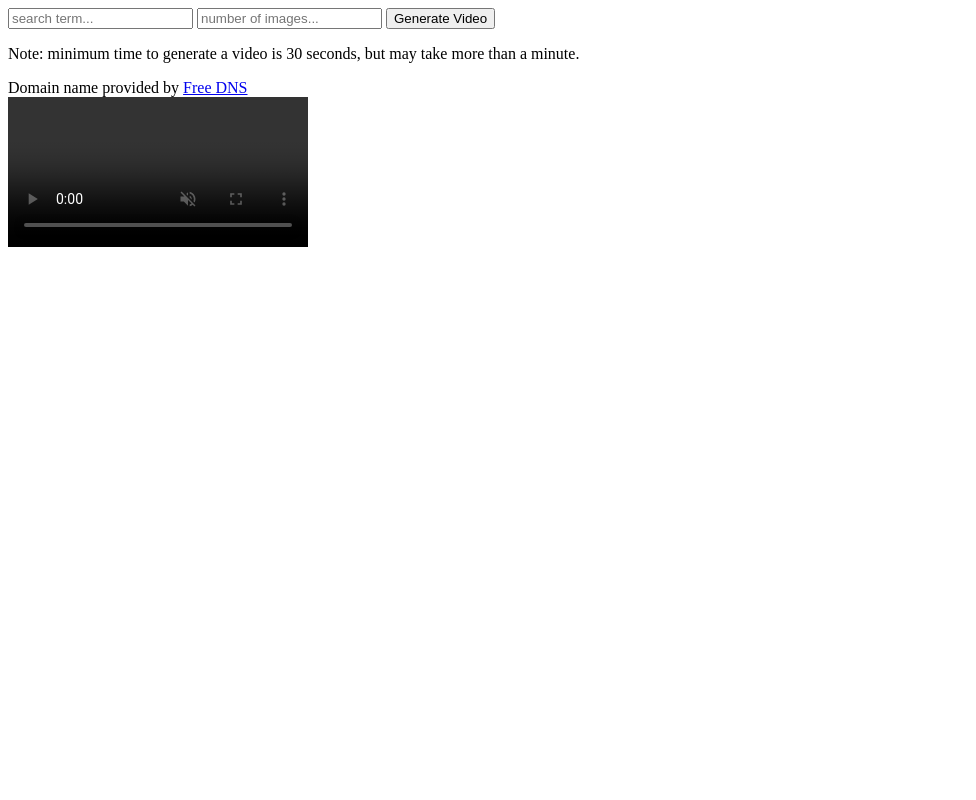
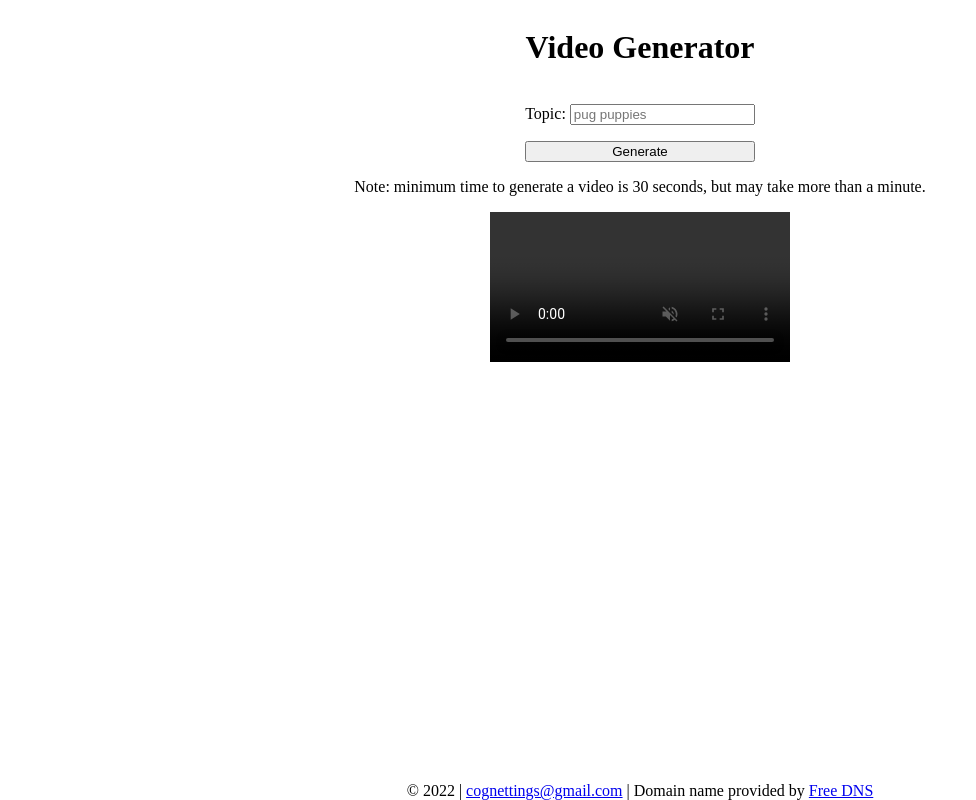
Before and after one commit to cognettings/video-generator, a website: page html/index.html in a window 1280 px wide. Shown: the whole page, without its empty margins (0-976 px from the left). Drawn offline with Linux system fonts and the light colour scheme.

Commit message:
update webpage and limit images to 60

```diff
--- a/html/index.html
+++ b/html/index.html
@@ -1,19 +1,62 @@
-<input id="searchTerm" type="text" placeholder="search term...">
-<input id="numberOfImages" type="text" placeholder="number of images...">
-<input type="button" value="Generate Video" onclick="generateVideo()">
-<p>Note: minimum time to generate a video is 30 seconds, but may take more than a minute.</p>
+<html>
+  <head>
+    <title>Video Generator</title>
+    <link rel="apple-touch-icon" sizes="180x180" href="/apple-touch-icon.png" />
+    <link rel="icon" type="image/png" sizes="32x32" href="/favicon-32x32.png" />
+    <link rel="icon" type="image/png" sizes="16x16" href="/favicon-16x16.png" />
+    <link rel="manifest" href="/site.webmanifest" />
+    <meta name="viewport" content="width=device-width,initial-scale=1,minimum-scale=1.0,maximum-scale=1.0,user-scalable=no" />
+    <style>
+      body {
+        display: flex;
+        flex-direction: column;
+        align-items: center;
+      }
 
+      footer {
+        position: fixed;
+        bottom: 0;
+      }
+
+      video {
+        max-width: 100%;
+      }
+    </style>
+  </head>
+  <body>
+    <header>
+      <h1>Video Generator</h1>
+    </header>
+    <div style="display: flex; flex-direction: column;">
+      <p>
+        Topic: <input id="searchTerm" type="text" placeholder="pug puppies" />
+      </p>
+        <input type="button" value="Generate" onclick="generateVideo()" />
+    </div>
+    <p>
+      Note: minimum time to generate a video is 30 seconds, but may take more
+      than a minute.
+    </p>
+    <video id="video" controls autoplay playsinline muted></video>
+    <footer>
+      &copy 2022 |
+      <a href="mailto:cognettings@gmail.com">cognettings@gmail.com</a> | Domain
+      name provided by
+      <a href="http://freedns.afraid.org/">Free DNS</a>
+    </footer>
     <script>
       async function generateVideo () {
         const searchTerm = document.getElementById('searchTerm').value.trim()
-        const numberOfImages = document.getElementById('numberOfImages').value.trim()
+        const numberOfImages = 60
 
         if (searchTerm === '' || isNaN(numberOfImages)) {
           window.alert('Invalid input values.')
           return
         }
 
-        const response = await fetch(`http://vgen.serverpit.com/generateVideo?q=${searchTerm}&n=${numberOfImages}`)
+        const response = await fetch(
+          `http://vgen.serverpit.com/generateVideo?q=${searchTerm}&n=${numberOfImages}`
+        )
 
         console.log(response)
         document.getElementsByTagName('video')[0].remove()
@@ -22,13 +65,12 @@
         video.setAttribute('autoplay', true)
         video.setAttribute('playsinline', true)
         video.setAttribute('muted', true)
-        video.setAttribute('src', `http://vgen.serverpit.com/video?q=${searchTerm}`)
+        video.setAttribute(
+          'src',
+          `http://vgen.serverpit.com/video?q=${searchTerm}`
+        )
         document.body.appendChild(video)
       }
     </script>
-
-Domain name provided by <a href="http://freedns.afraid.org/">Free DNS</a>
-
-<br/>
-
-<video id="video" controls autoplay playsinline muted></video>
+  </body>
+</html>
```
Also changed, not shown: html/android-chrome-192x192.png (added), html/android-chrome-512x512.png (added), html/apple-touch-icon.png (added), html/favicon-16x16.png (added), html/favicon-32x32.png (added), html/favicon.ico (added), html/site.webmanifest (added), 2 other files. Lines whose indentation alone changed are shown as unchanged.
